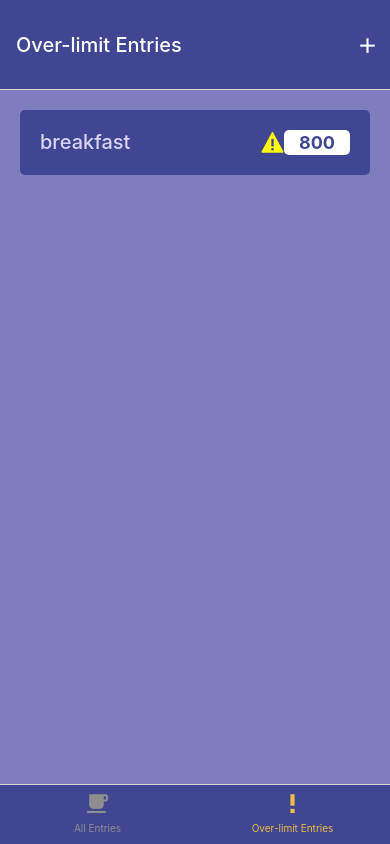
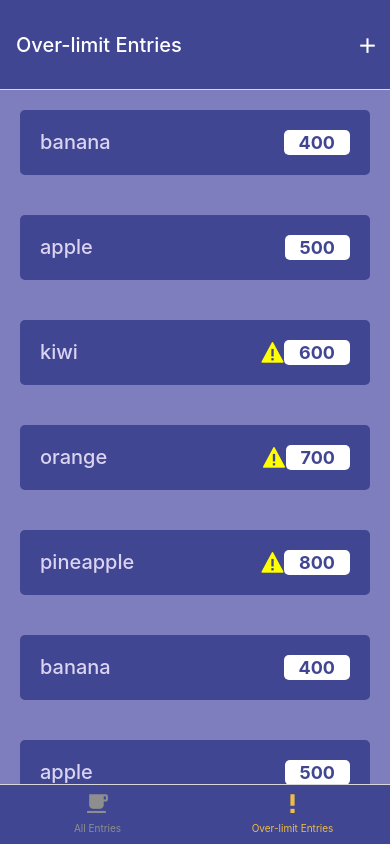
Before and after one commit to yusun97/Calorie-Tracker, a React Native app: screen /overLimitEntries in a window 390 px wide. Built offline with nearby package versions, Linux system fonts and the light colour scheme.

Commit message:
use FlatList in EntriesList

```diff
--- a/components/EntriesList.js
+++ b/components/EntriesList.js
@@ -0,0 +1,15 @@
+import { View, Text } from "react-native";
+import React from "react";
+import { FlatList } from "react-native";
+import MealItem from "./MealItem";
+
+export default function EntriesList({ entriesShown, mealPressed }) {
+  return (
+    <FlatList
+      data={entriesShown}
+      renderItem={({ item }) => {
+        return <MealItem mealEntry={item} onMealPressed={mealPressed} />;
+      }}
+    />
+  );
+}
--- a/components/MealItem.js
+++ b/components/MealItem.js
@@ -4,18 +4,20 @@ import { Entypo } from "@expo/vector-icons";
 import Card from "../components/Card";
 import PressableButton from "./PressableButton";
 
-export default function MealItem({ description, calories, onMealPressed }) {
+export default function MealItem({ mealEntry, onMealPressed }) {
   return (
     <PressableButton
       customizedStyle={styles.container}
       buttonPressed={onMealPressed}
     >
       {/* <Card customizedStyle={styles.container}> */}
-      <Text style={styles.descriptionText}>{description}</Text>
+      <Text style={styles.descriptionText}>{mealEntry.description}</Text>
       <View style={{ flexDirection: "row" }}>
-        {calories > 500 && <Entypo name="warning" size={23} color="yellow" />}
+        {mealEntry.calories > 500 && (
+          <Entypo name="warning" size={23} color="yellow" />
+        )}
         <View style={styles.caloriesContainer}>
-          <Text style={styles.caloriesText}>{calories}</Text>
+          <Text style={styles.caloriesText}>{mealEntry.calories}</Text>
         </View>
       </View>
       {/* </Card> */}
--- a/screens/Home.js
+++ b/screens/Home.js
@@ -12,6 +12,19 @@ const Tab = createBottomTabNavigator();
 
 export default function Home({ navigation, route }) {
   console.log(route);
+  const [meals, setMeals] = useState([]);
+
+  function onMealEntered(changedCalories, changedDescription) {
+    const newMeal = {
+      calories: changedCalories,
+      description: changedDescription,
+      id: Math.random(),
+    };
+    setMeals((prevMeals) => {
+      return [...prevMeals, newMeal];
+    });
+  }
+
   return (
     <Tab.Navigator
       screenOptions={{
--- a/screens/allEntriesScreen.js
+++ b/screens/allEntriesScreen.js
@@ -3,6 +3,8 @@ import React from "react";
 import { commonStyle } from "../components/CommonStyle";
 // import MealItem from "../components/MealItem";
 import Card from "../components/Card";
+import MealItem from "../components/MealItem";
+import EntriesList from "../components/EntriesList";
 
 export default function AllEntriesScreen() {
   return (
--- a/screens/overLimitEntriesScreen.js
+++ b/screens/overLimitEntriesScreen.js
@@ -2,18 +2,32 @@ import { View, Text, ViewBase, FlatList } from "react-native";
 import React from "react";
 import { commonStyle } from "../components/CommonStyle";
 import MealItem from "../components/MealItem";
+import EntriesList from "../components/EntriesList";
+import { useState } from "react";
 
 export default function OverLimitEntriesScreen({ navigation }) {
-  let des = "breakfast";
-  let cal = 800;
-  function mealPressed() {
+  // let mealEntry = { description: "breakfast", calories: 800 };
+  const [entries, setEntries] = useState([
+    { description: "banana", calories: "400" },
+    { description: "apple", calories: "500" },
+    { description: "kiwi", calories: "600" },
+    { description: "orange", calories: "700" },
+    { description: "pineapple", calories: "800" },
+    { description: "banana", calories: "400" },
+    { description: "apple", calories: "500" },
+    { description: "kiwi", calories: "600" },
+    { description: "orange", calories: "700" },
+    { description: "pineapple", calories: "800" },
+  ]);
+
+  function mealPressedHandle() {
     navigation.navigate("EditEntries");
   }
 
   return (
     <View style={commonStyle.generalContainer}>
-      {/* <FlatList /> */}
-      <MealItem description={des} calories={cal} onMealPressed={mealPressed} />
+      {/* <MealItem mealEntry={mealEntry} onMealPressed={mealPressed} /> */}
+      <EntriesList mealPressed={mealPressedHandle} entriesShown={entries} />
     </View>
   );
 }
```
